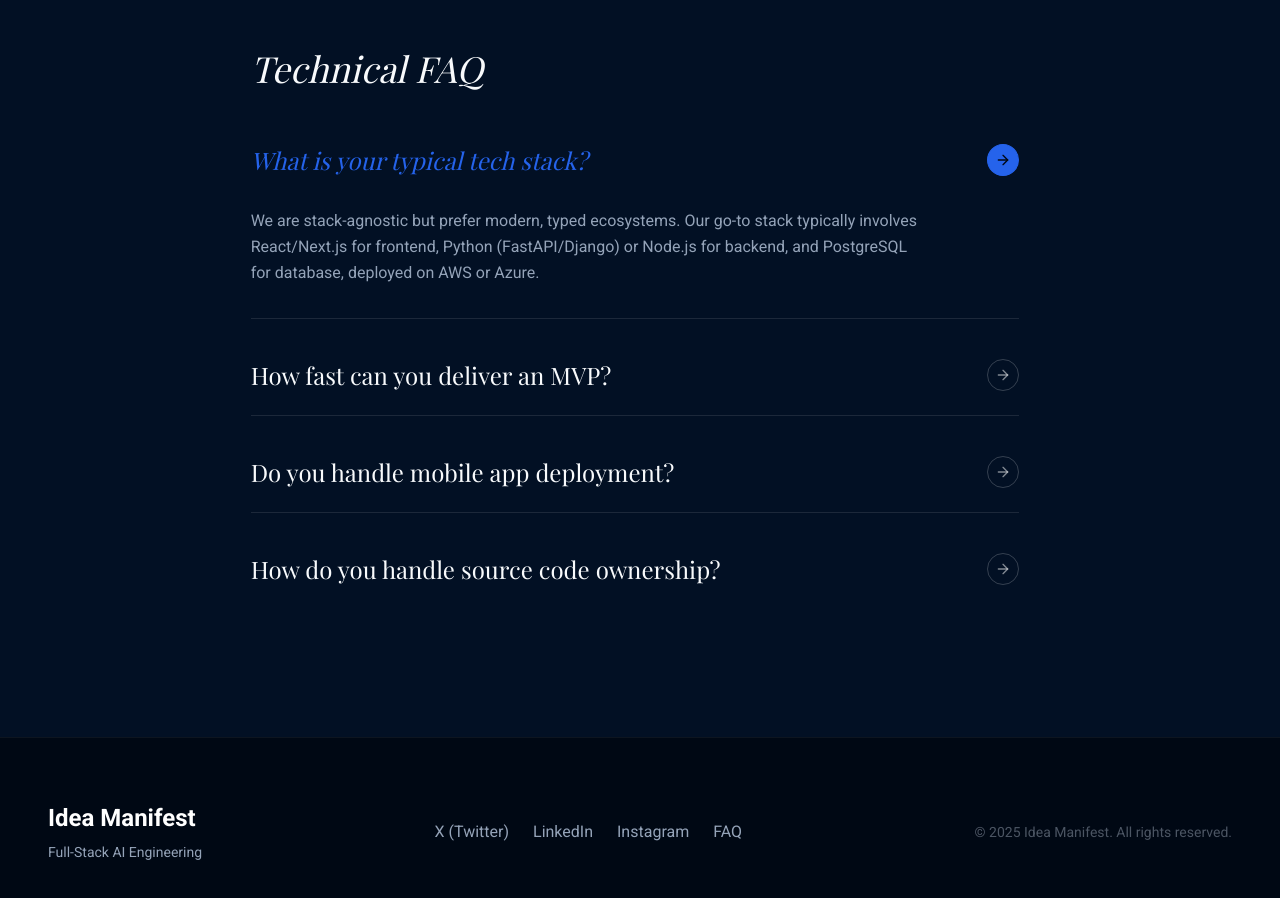
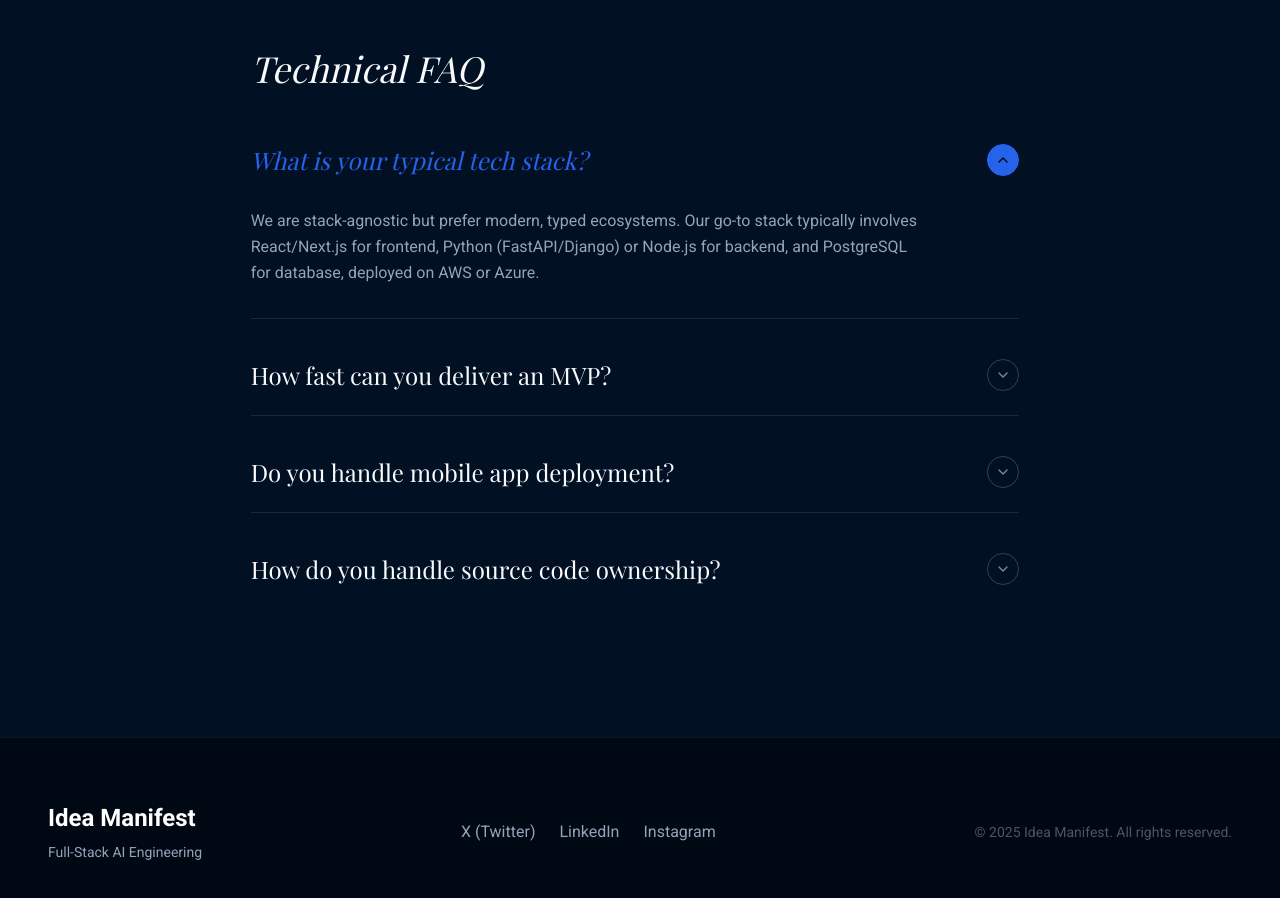
Before and after one commit to balarajakumara3-droid/Gemini--dev--web, a React (Vite) app: page / in a window 1280 px wide. Shown: the part 6100-6998 px from the top of the page. Built offline with nearby package versions, Linux system fonts and the light colour scheme; a web font is replaced by a local one.

Commit message:
changed the arrow and FAQ page under why choose us

```diff
--- a/components/Footer.tsx
+++ b/components/Footer.tsx
@@ -13,7 +13,7 @@ export const Footer: React.FC = () => {
                     <a href="https://www.linkedin.com/company/ideamanifest/" target="_blank" rel="noopener noreferrer" className="text-secondary hover:text-accent transition-colors">LinkedIn</a>
 
                     <a href="https://www.instagram.com/ideamanifest_official/" target="_blank" rel="noopener noreferrer" className="text-secondary hover:text-accent transition-colors">Instagram</a>
-                    <a href="/#faq" className="text-secondary hover:text-accent transition-colors">FAQ</a>
+
                 </div>
                 <p className="text-gray-600 text-sm">© 2025 Idea Manifest. All rights reserved.</p>
             </div>
--- a/components/faq/AccordionItem.tsx
+++ b/components/faq/AccordionItem.tsx
@@ -1,6 +1,6 @@
 import React from 'react';
 import { motion, AnimatePresence } from 'framer-motion';
-import { ArrowRight } from 'lucide-react';
+import { ChevronDown } from 'lucide-react';
 
 interface AccordionItemProps {
     question: string;
@@ -16,8 +16,8 @@ export const AccordionItem: React.FC<AccordionItemProps> = ({ question, answer,
             onClick={onClick}
         >
             <span className={`font-serif text-xl md:text-2xl transition-colors duration-300 ${isOpen ? 'text-accent italic' : 'text-primary group-hover:text-white'}`}>{question}</span>
-            <div className={`w-8 h-8 rounded-full flex items-center justify-center border transition-all duration-300 ${isOpen ? 'bg-accent border-accent text-background rotate-45' : 'border-white/20 text-white/50 group-hover:border-accent group-hover:text-accent'}`}>
-                <ArrowRight size={16} className={`${isOpen ? '-rotate-45' : ''}`} />
+            <div className={`w-8 h-8 rounded-full flex items-center justify-center border transition-all duration-300 ${isOpen ? 'bg-accent border-accent text-background' : 'border-white/20 text-white/50 group-hover:border-accent group-hover:text-accent'}`}>
+                <ChevronDown size={16} className={`transition-transform duration-300 ${isOpen ? 'rotate-180' : 'rotate-0'}`} />
             </div>
         </button>
         <AnimatePresence>
```
